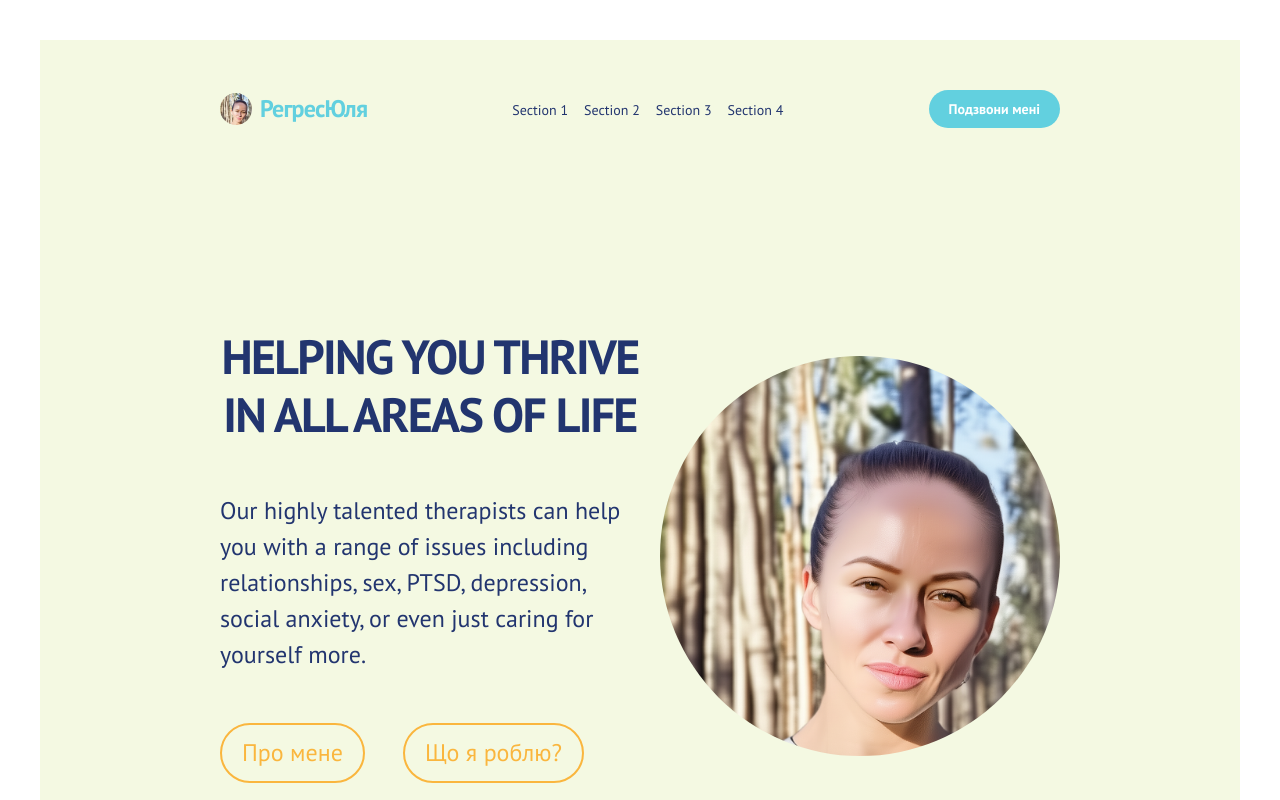
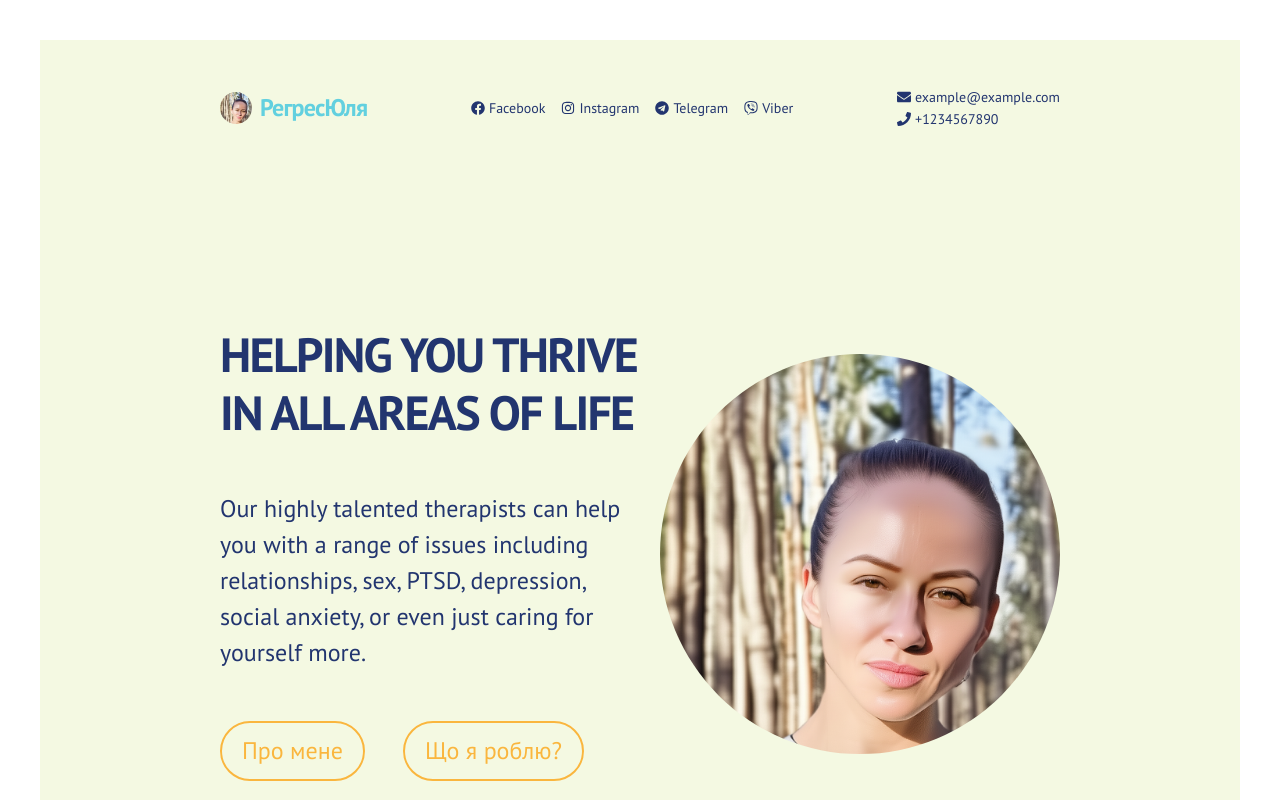
Before and after one commit to MAKCIMELIANO/regression-site, a React (Vite) app: page / in a window 1280 px wide. Shown: the top 800 px of the page. Built offline with nearby package versions, Linux system fonts and the light colour scheme; the HTML template or start-up script is replaced by a standard one.

Commit message:
contacts

```diff
--- a/src/App.css
+++ b/src/App.css
@@ -1,25 +1,25 @@
 .container {
-  max-width: 1280px;
+  max-width: 1440px;
   margin: 0 auto;
   padding: 2rem;
-  text-align: center;
+  text-align: left;
 }
 
-@media (max-width: 1024px) {
+@media screen and (max-width: 1024px) {
   .container {
     max-width: 960px;
     padding: 1.5rem;
   }
 }
 
-@media (max-width: 768px) {
+@media screen and (max-width: 768px) {
   .container {
     max-width: 720px;
     padding: 1rem;
   }
 }
 
-@media (max-width: 480px) {
+@media screen and (max-width: 480px) {
   .container {
     max-width: 100%;
     padding: 0.5rem;
--- a/src/components/Footer/Footer.tsx
+++ b/src/components/Footer/Footer.tsx
@@ -1,7 +1,8 @@
 import {
   FaFacebook,
-  FaTwitter,
   FaInstagram,
+  FaTelegram,
+  FaViber,
   FaEnvelope,
   FaPhone,
 } from 'react-icons/fa';
@@ -36,15 +37,21 @@ const Footer: React.FC = () => {
                 </a>
               </li>
               <li className={s.socialLink}>
-                <a href="https://twitter.com">
-                  <FaTwitter className={s.icon} />
-                  Twitter
+                <a href="https://instagram.com">
+                  <FaInstagram className={s.icon} />
+                  Instagram
                 </a>
               </li>
               <li className={s.socialLink}>
-                <a href="https://instagram.com">
-                  <FaInstagram className={s.icon} />
-                  Instagram
+                <a href="https://telegram.org">
+                  <FaTelegram className={s.icon} />
+                  Telegram
+                </a>
+              </li>
+              <li className={s.socialLink}>
+                <a href="viber://chat?number=%2B1234567890">
+                  <FaViber className={s.icon} />
+                  Viber
                 </a>
               </li>
             </ul>
--- a/src/components/HeroSection/ContactButton/ContactButton.module.css
+++ b/src/components/HeroSection/ContactButton/ContactButton.module.css
@@ -1,18 +1,27 @@
-.button {
-    padding: 10px 20px;
-    border-radius: 50px;
-    background-color: var(--hero-logo);
-    color: var(--background-page-white-color);
+.list {
+    display: flex;
+    flex-direction: column;
+    gap: 8px;
+}
+
+.item a {
+    display: flex;
+    align-items: center;
+    color: var(--navigation-item-color);
     font-size: 14px;
     font-style: normal;
-    font-weight: 700;
-    line-height: normal;
-    transition: background-color 0.3s ease, color 0.3s ease;
+    font-weight: 500;
+    line-height: 0%;
+    transition: color 0.3s ease, background-color 0.3s ease;
+    /* плавный переход */
 }
 
-.button:hover,
-.button:focus {
-    background-color: var(--hero-logo-hover);
-    color: var(--background-page-white-color-hover);
+.icon {
+    margin-right: 4px;
+}
+
+.item a:hover,
+.item a:focus {
+    color: var(--hero-logo);
     outline: none;
 }
--- a/src/components/HeroSection/ContactButton/ContactButton.tsx
+++ b/src/components/HeroSection/ContactButton/ContactButton.tsx
@@ -1,9 +1,22 @@
+import { FaEnvelope, FaPhone } from 'react-icons/fa';
 import s from './ContactButton.module.css';
+
 function ContactButton() {
   return (
-    <a href="tel:123456789" className={s.button}>
-      Подзвони мені
-    </a>
+    <ul className={s.list}>
+      <li className={s.item}>
+        <a href="mailto:example@example.com" className={s.contactLink}>
+          <FaEnvelope className={s.icon} />
+          example@example.com
+        </a>
+      </li>
+      <li className={s.item}>
+        <a href="tel:+1234567890" className={s.contactLink}>
+          <FaPhone className={s.icon} />
+          +1234567890
+        </a>
+      </li>
+    </ul>
   );
 }
 
--- a/src/components/HeroSection/Navigation/Navigation.module.css
+++ b/src/components/HeroSection/Navigation/Navigation.module.css
@@ -6,6 +6,8 @@
 }
 
 .item a {
+    display: flex;
+    align-items: center;
     color: var(--navigation-item-color);
     font-size: 14px;
     font-style: normal;
@@ -15,6 +17,10 @@
     /* плавный переход */
 }
 
+.icon {
+    margin-right: 4px;
+}
+
 .item a:hover,
 .item a:focus {
     color: var(--hero-logo);
--- a/src/components/HeroSection/Navigation/Navigation.tsx
+++ b/src/components/HeroSection/Navigation/Navigation.tsx
@@ -1,3 +1,4 @@
+import { FaFacebook, FaInstagram, FaTelegram, FaViber } from 'react-icons/fa';
 import s from './Navigation.module.css';
 
 const Navigation: React.FC = () => {
@@ -5,16 +6,28 @@ const Navigation: React.FC = () => {
     <nav className={s.navigation}>
       <ul className={s.list}>
         <li className={s.item}>
-          <a href="#section1">Section 1</a>
+          <a href="https://facebook.com">
+            <FaFacebook className={s.icon} />
+            Facebook
+          </a>
         </li>
         <li className={s.item}>
-          <a href="#section2">Section 2</a>
+          <a href="https://instagram.com">
+            <FaInstagram className={s.icon} />
+            Instagram
+          </a>
         </li>
         <li className={s.item}>
-          <a href="#section3">Section 3</a>
+          <a href="https://telegram.org">
+            <FaTelegram className={s.icon} />
+            Telegram
+          </a>
         </li>
         <li className={s.item}>
-          <a href="#section4">Section 4</a>
+          <a href="viber://chat?number=%2B1234567890">
+            <FaViber className={s.icon} />
+            Viber
+          </a>
         </li>
       </ul>
     </nav>
--- a/src/components/ShouldAlsoKnow/ShouldAlsoKnow.module.css
+++ b/src/components/ShouldAlsoKnow/ShouldAlsoKnow.module.css
@@ -1,8 +1,6 @@
 .shouldAlsoKnow {
     display: flex;
 }
-
-.imageContainer {}
 
 .imageContainer img {
     width: 100%;
--- a/src/index.css
+++ b/src/index.css
@@ -1,6 +1,6 @@
 body {
   background-color: var(--background-page-white-color);
-  color: var(--brown-light-text-color);
+  color: var(--navigation-item-color);
   font-family: 'PT Sans', sans-serif;
 }
 
```
